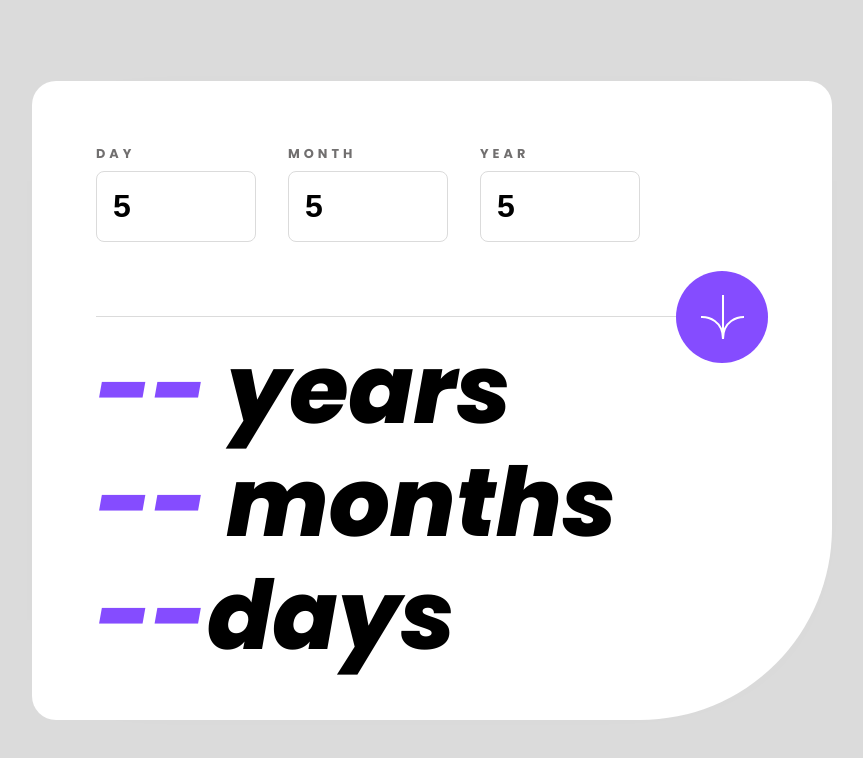
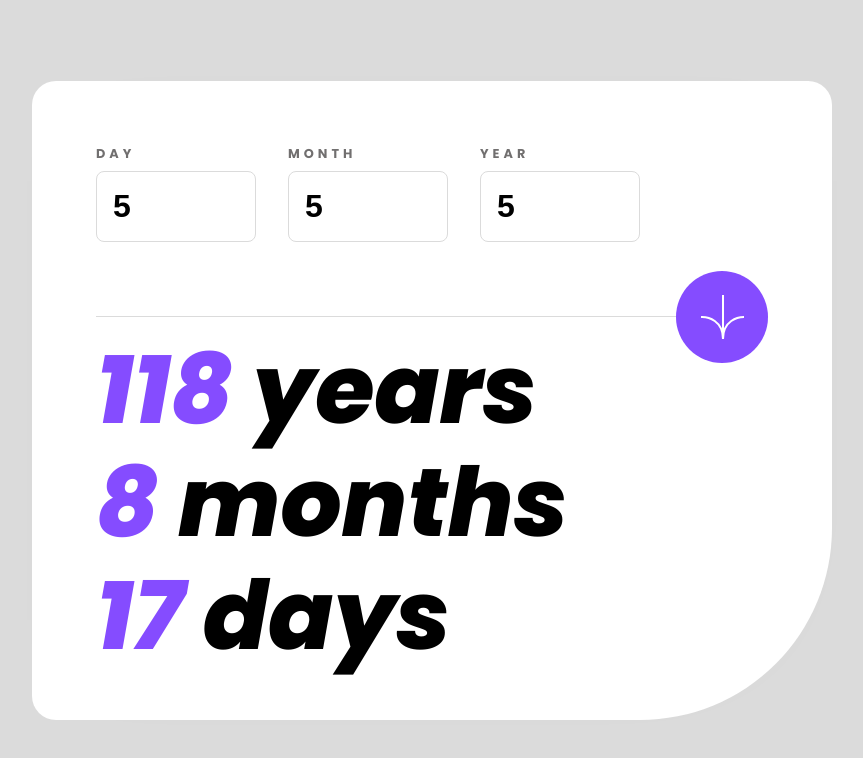
Before and after one commit to joysterr/fm-age-calculator, a plain HTML site: page index.html in a window 1280 px wide. Both pictures are taken after typing "5", "5", "5" into the empty fields and a click on the button 930 px from the left and 316 px from the top of the page. Shown: the whole page, without its empty margins (208-1071 px from the left). Drawn offline with Linux system fonts and the light colour scheme.

Commit message:
calculated day, month and year rendered on page

```diff
--- a/scripts/calc.js
+++ b/scripts/calc.js
@@ -15,4 +15,6 @@ export function calc(year, month, day) {
     const daysDifference = timeDifferenceDate.getUTCDate() - 1 // to account for the initial day
 
     console.log(`Years: ${yearsDifference} | Months: ${monthsDifference} | Days: ${daysDifference}`)
+
+    return [yearsDifference, monthsDifference, daysDifference]
 }
--- a/scripts/submitForm.js
+++ b/scripts/submitForm.js
@@ -29,7 +29,10 @@ function handleSubmit(e) {
     formValidation(inputData)
 
     if (formValidation) {
-        calc(inputYear, inputMonth, inputDay)
+        const output = calc(inputYear, inputMonth, inputDay)
+        outputDay.innerHTML = output[2]
+        outputMonth.innerHTML = output[1]
+        outputYear.innerHTML = output[0]
     }
 }
 
```
Also changed, not shown: index.html (+1 -1 lines).
